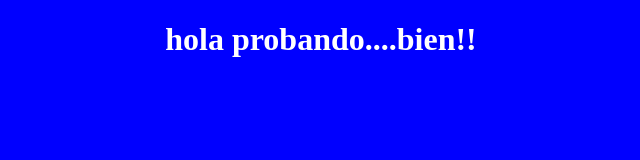
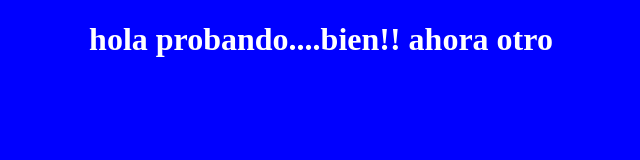
Before and after one commit to nietowilson/gitwnieto, a plain HTML site: page index.html in a window 1280 px wide. Shown: the whole page, without its empty margins (319-959 px from the left). Drawn offline with Linux system fonts and the light colour scheme.

Commit message:
agregue h1..

```diff
--- a/index.html
+++ b/index.html
@@ -10,6 +10,6 @@
     <title>Documento html 5 wnieto</title>
 
 <body>
-    <h1>hola probando....bien!! </h1>
+    <h1>hola probando....bien!! ahora otro </h1>
 </body>
 </html>
```
